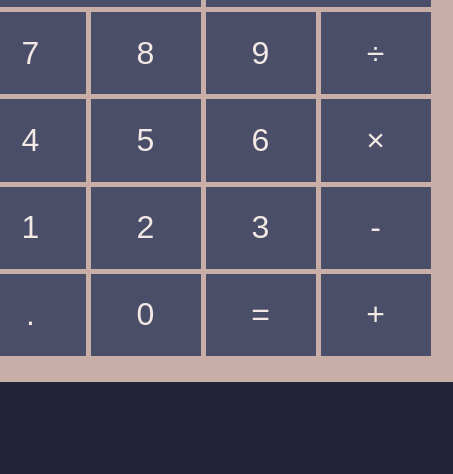
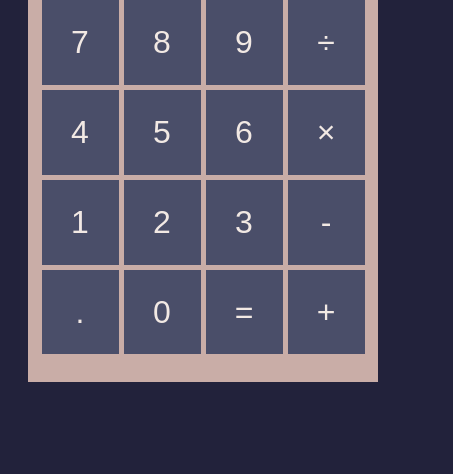
Before and after one commit to arcygore/odin-calculator, a plain HTML site: page index.html in a window 390 px wide. Shown: the part 386-860 px from the top of the page, 453 px wide, since content can reach past the window. Drawn offline with Linux system fonts and the light colour scheme; a web font is replaced by a local one.

Commit message:
update styles.css for phone usability

```diff
--- a/styles.css
+++ b/styles.css
@@ -17,7 +17,7 @@ body {
     background-color: #C9ADA7;
     height: 80vh;
     width: 30vw;
-    min-width: 500px;
+    min-width: 350px;
     display: flex;
     flex-direction: column;
     justify-content: space-around;
```
